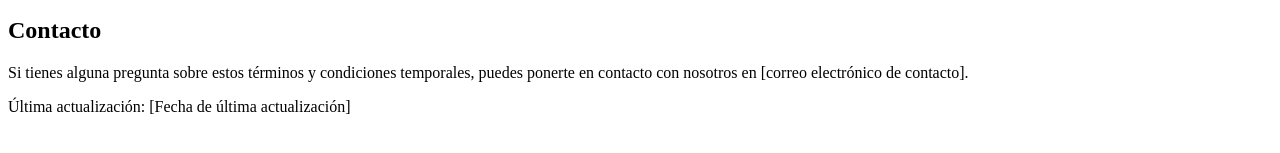
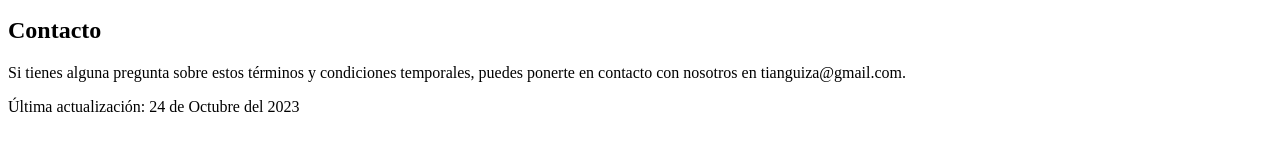
Before and after one commit to SudorLabs/sudorfit_docs, a plain HTML site: page Terminos_y_condiciones.html in a window 1280 px wide. Shown: the part 353-506 px from the top of the page. Drawn offline with Linux system fonts and the light colour scheme.

Commit message:
Update Terminos_y_condiciones.html

```diff
--- a/Terminos_y_condiciones.html
+++ b/Terminos_y_condiciones.html
@@ -29,12 +29,12 @@
 
         <section>
             <h2>Contacto</h2>
-            <p>Si tienes alguna pregunta sobre estos términos y condiciones temporales, puedes ponerte en contacto con nosotros en [correo electrónico de contacto].</p>
+            <p>Si tienes alguna pregunta sobre estos términos y condiciones temporales, puedes ponerte en contacto con nosotros en tianguiza@gmail.com.</p>
         </section>
     </main>
 
     <footer>
-        <p>Última actualización: [Fecha de última actualización]</p>
+        <p>Última actualización: 24 de Octubre del 2023</p>
     </footer>
 </body>
 </html>
```
